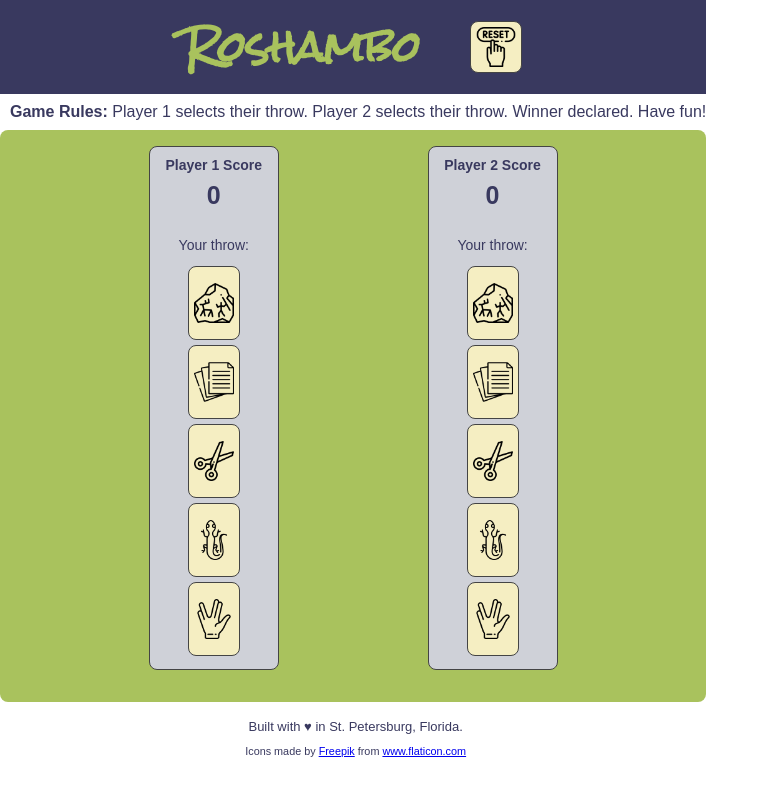
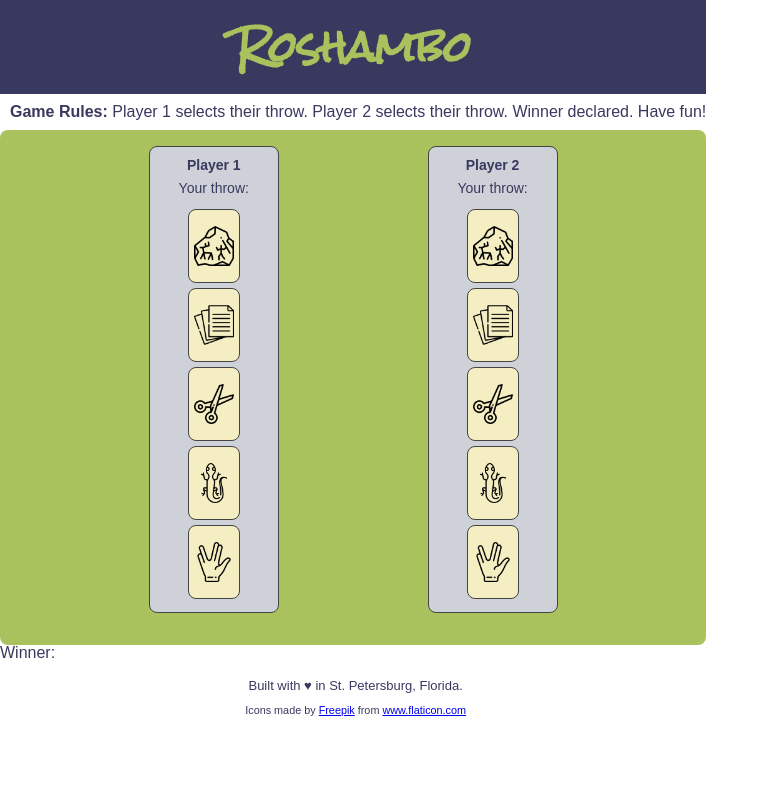
Before and after one commit to shawnsoltesz/RoshamboJS, a website built with Vite: page index.html in a window 1280 px wide. Shown: the whole page, without its empty margins (0-769 px from the left). Built offline with nearby package versions, Linux system fonts and the light colour scheme; a web font is replaced by a local one.

Commit message:
remove reset button code - not needed for assignment

```diff
--- a/index.html
+++ b/index.html
@@ -14,13 +14,6 @@
   <body>
     <header>
       <h1>Roshambo</h1>
-      <span class="reset">
-        <img
-          src="images/reset.png"
-          alt="reset icon - press to select"
-          style="width: 40px; height: 40px"
-        />
-      </span>
     </header>
     <aside>
       <strong>Game Rules:</strong> Player 1 selects their throw. Player 2
@@ -28,9 +21,7 @@
     </aside>
     <main>
       <section>
-        <h2>Player 1 Score</h2>
-
-        <h3>0</h3>
+        <h2>Player 1</h2>
         <p>Your throw:</p>
         <buttons>
           <ul class="player1">
@@ -74,9 +65,8 @@
       </section>
 
       <section class="player2">
-        <h2>Player 2 Score</h2>
+        <h2>Player 2</h2>
 
-        <h3>0</h3>
         <p>Your throw:</p>
         <buttons>
           <ul class="player2">
@@ -120,6 +110,8 @@
         </buttons>
       </section>
     </main>
+    <bottom-section class="winner"> Winner: </bottom-section>
+
     <footer>
       <p>Built with ♥ in St. Petersburg, Florida.</p>
 
```
